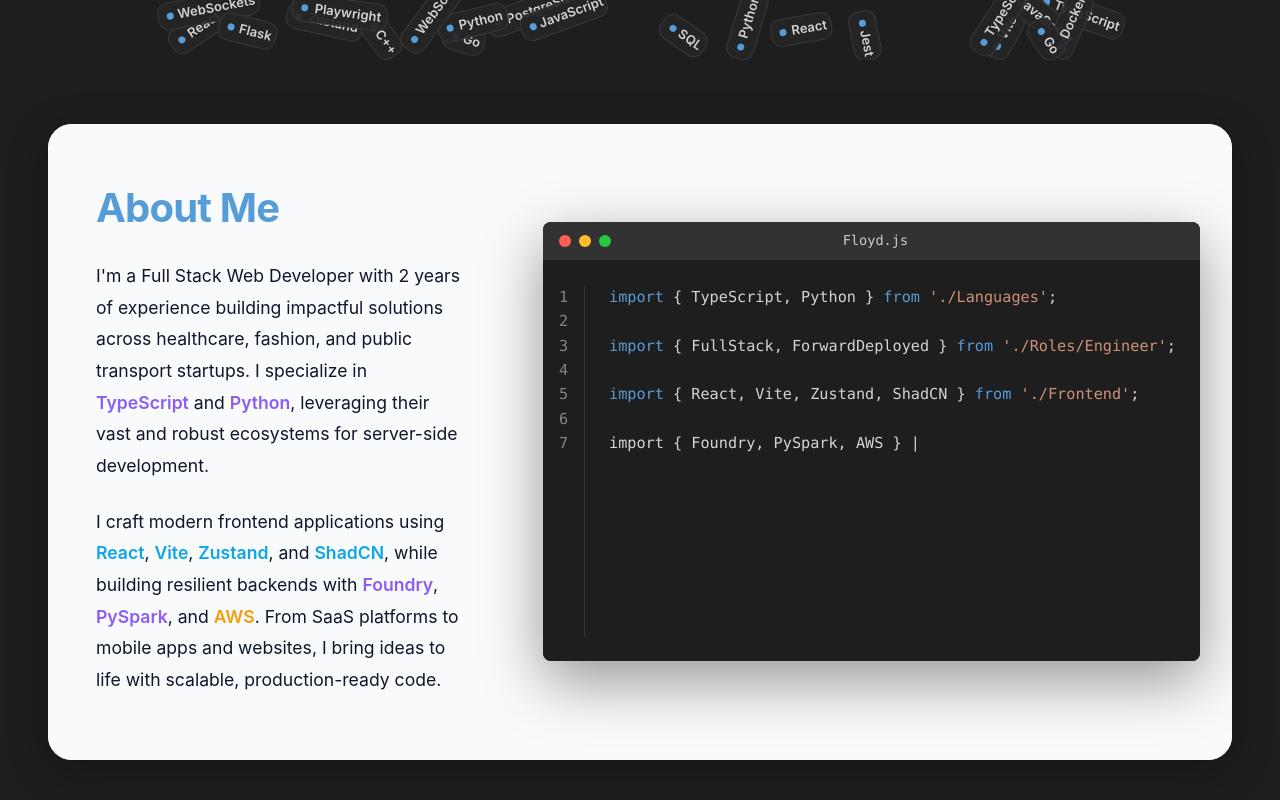
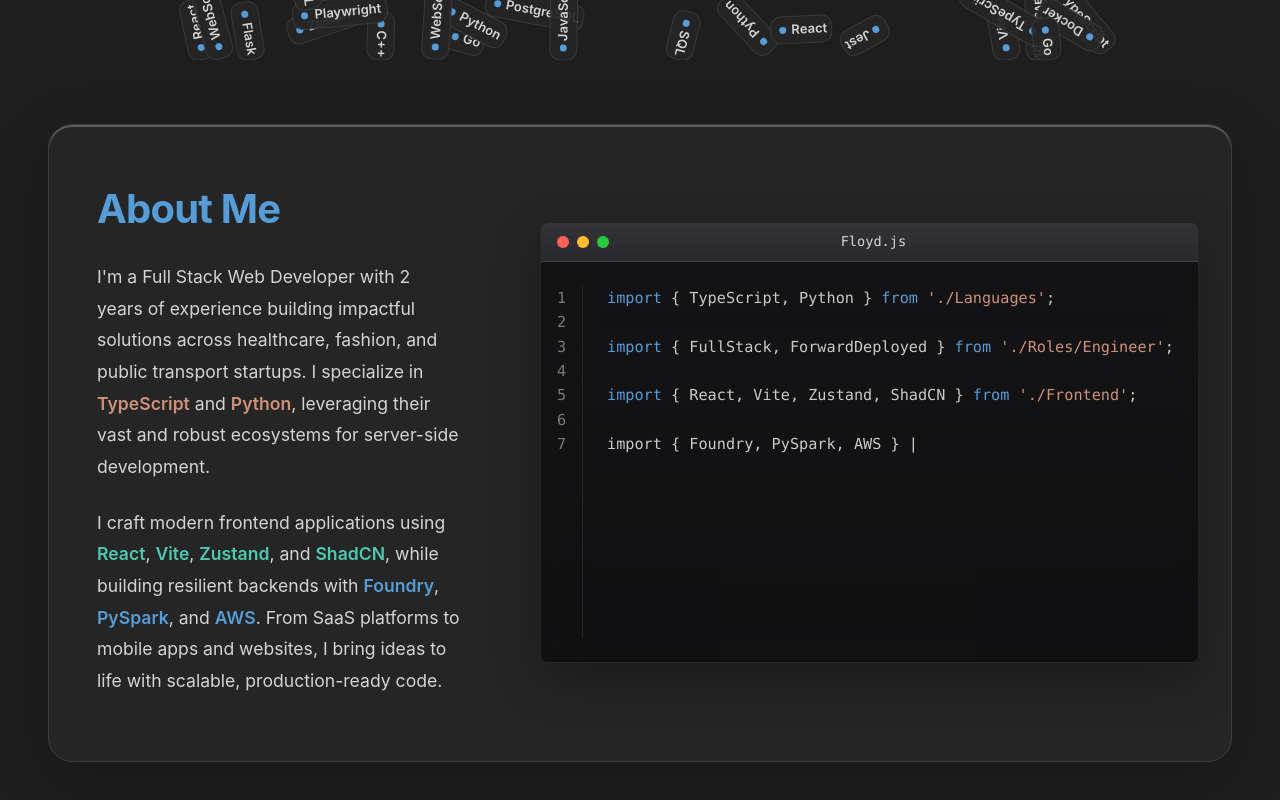
Before and after one commit to Floydbene/personal_webpage, a React (Vite) app: page / in a window 1280 px wide. Shown: the part 820-1620 px from the top of the page. Built offline with nearby package versions, Linux system fonts and the light colour scheme.

Commit message:
finish overhaul

```diff
--- a/src/Data.jsx
+++ b/src/Data.jsx
@@ -37,8 +37,8 @@
         subtitle: "Northslope Technologies",
         imgLink: "https://www.northslope.tech/",
         imgUrl: northslope,
-        title: "Forward Deployed Engineer",
-        timeFrame: "Present",
+        title: "Forward Deployed Software Engineer",
+        timeFrame: "November 2025 - Present",
         text: (
           <ul>
             <li>
@@ -67,7 +67,7 @@
         imgLink: "https://www.proda.com/",
         imgUrl: proda,
         title: "Full-Stack Engineer — London, UK",
-        timeFrame: "June 2024 - Present",
+        timeFrame: "June 2024 - November 2025",
         text: (
           <ul>
             <li>
@@ -197,19 +197,14 @@
         subtitle: "frameworks & tools",
         text: (
           <p className="subText">
-            React (+TypeScript), Vite, Zustand, WebSockets, GitHub Actions,
-            Jest, Flask, SQLite, Docker, Auth0, Duo, Airtable, Asana, Google
-            Sheets, Dall-E, MidJourney.
+            React (+TypeScript), Vite, Zustand, WebSockets, Jest, Flask, SQLite,
+            Docker, Auth0.
           </p>
         ),
       },
       {
         subtitle: "languages",
-        text: (
-          <p className="subText">
-            English, German, Italian (professional proficiency).
-          </p>
-        ),
+        text: <p className="subText">English, German, Italian.</p>,
       },
     ],
   },
--- a/src/components/CodeWindow.css
+++ b/src/components/CodeWindow.css
@@ -7,54 +7,29 @@
   min-height: 600px;
 }
 
-/* Dark mode styling (inverted - light on dark page) */
-.code-window-container.dark {
-  background: transparent;
+.code-window-container .code-window-wrapper {
+  background: var(--theme-cardBackground);
+  border: 1px solid var(--theme-border);
+  border-radius: 24px;
+  overflow: hidden;
+  box-shadow:
+    0 18px 60px rgba(0, 0, 0, 0.18),
+    0 2px 0 rgba(255, 255, 255, 0.25) inset;
+  -webkit-backdrop-filter: blur(14px) saturate(140%);
+  backdrop-filter: blur(14px) saturate(140%);
 }
 
-.code-window-container.dark .code-window-wrapper {
-  background: var(--grey-50);
-  border-radius: 24px;
-  overflow: hidden;
-  box-shadow: 0 10px 40px rgba(0, 0, 0, 0.3);
+.code-window-container .about-section {
+  background: transparent;
+  color: var(--theme-text);
 }
 
-.code-window-container.dark .about-section {
-  background: var(--grey-50);
-  color: var(--grey-900);
+.code-window-container .about-text {
+  color: var(--theme-text);
 }
 
-.code-window-container.dark .about-text {
-  color: var(--grey-900);
-}
-
-.code-window-container.dark .code-window-section {
-  background: var(--grey-50);
-}
-
-/* Light mode styling (inverted - dark on light page) */
-.code-window-container.light {
+.code-window-container .code-window-section {
   background: transparent;
-}
-
-.code-window-container.light .code-window-wrapper {
-  background: #1e1e1e;
-  border-radius: 24px;
-  overflow: hidden;
-  box-shadow: 0 10px 40px rgba(0, 0, 0, 0.2);
-}
-
-.code-window-container.light .about-section {
-  background: #1e1e1e;
-  color: #e5e5e5;
-}
-
-.code-window-container.light .about-text {
-  color: #e5e5e5;
-}
-
-.code-window-container.light .code-window-section {
-  background: #1e1e1e;
 }
 
 .code-window-wrapper {
@@ -77,7 +52,7 @@
   font-weight: 700;
   margin-bottom: 2rem;
   letter-spacing: -0.02em;
-  color: var(--prim);
+  color: var(--theme-primary);
 }
 
 .about-text {
@@ -91,40 +66,28 @@
   margin-bottom: 0;
 }
 
-/* Frontend technologies - Blue/Cyan */
-.tech-frontend {
-  color: #0ea5e9;
+/* Backend technologies - Purple/Violet */
+.tech-blue {
+  color: var(--theme-codeType);
   font-weight: 600;
   transition: color 0.2s ease;
   cursor: default;
 }
 
-.tech-frontend:hover {
-  color: #0284c7;
-}
-
 /* Backend technologies - Purple/Violet */
-.tech-backend {
-  color: #8b5cf6;
+.tech-green {
+  color: var(--theme-codeString);
   font-weight: 600;
   transition: color 0.2s ease;
   cursor: default;
 }
 
-.tech-backend:hover {
-  color: #7c3aed;
-}
-
-/* Infrastructure technologies - Orange/Amber */
-.tech-infra {
-  color: #f59e0b;
+/* Backend technologies - Purple/Violet */
+.tech-red {
+  color: var(--theme-codeKeyword);
   font-weight: 600;
   transition: color 0.2s ease;
   cursor: default;
-}
-
-.tech-infra:hover {
-  color: #d97706;
 }
 
 .tech-highlight {
@@ -148,19 +111,46 @@
 .code-window {
   width: 100%;
   max-width: 800px;
-  background: #1e1e1e;
+  background: linear-gradient(
+    180deg,
+    rgba(20, 20, 22, 0.96),
+    rgba(16, 16, 18, 0.92)
+  );
+  border: 1px solid rgba(255, 255, 255, 0.08);
   border-radius: 8px;
   overflow: hidden;
-  box-shadow: 0 20px 60px rgba(0, 0, 0, 0.4);
+  position: relative;
+  z-index: 0;
+  isolation: isolate;
+  box-shadow:
+    0 16px 50px rgba(0, 0, 0, 0.28),
+    0 1px 0 rgba(255, 255, 255, 0.04) inset;
   font-family: "Fira Code", "Consolas", "Monaco", monospace;
 }
 
+.code-window::before {
+  content: "";
+  position: absolute;
+  inset: 0;
+  border-radius: inherit;
+  background: inherit;
+  transform: translate(14px, 14px);
+  filter: blur(18px);
+  opacity: 0.45;
+  z-index: -1;
+  pointer-events: none;
+}
+
 .window-header {
-  background: #323232;
+  background: linear-gradient(
+    180deg,
+    rgba(54, 54, 58, 0.95),
+    rgba(42, 42, 46, 0.95)
+  );
   padding: 0.75rem 1rem;
   display: flex;
   align-items: center;
-  border-bottom: 1px solid #1e1e1e;
+  border-bottom: 1px solid rgba(255, 255, 255, 0.06);
 }
 
 .window-controls {
@@ -194,7 +184,7 @@
 }
 
 .window-title {
-  color: #cccccc;
+  color: rgba(229, 229, 229, 0.92);
   font-size: 0.85rem;
   flex: 1;
   text-align: center;
@@ -207,9 +197,9 @@
 .window-content {
   display: flex;
   padding: 1.5rem 0;
-  background: #1e1e1e;
+  background: transparent;
   min-height: 400px;
-  color: #d4d4d4;
+  color: rgba(212, 212, 212, 0.95);
   font-size: 0.95rem;
   line-height: 1.6;
   overflow-x: auto;
@@ -217,10 +207,10 @@
 
 .line-numbers {
   padding: 0 1rem;
-  color: #858585;
+  color: rgba(133, 133, 133, 0.9);
   text-align: right;
   user-select: none;
-  border-right: 1px solid #333;
+  border-right: 1px solid rgba(255, 255, 255, 0.08);
   flex: 0 0 auto;
 }
 
--- a/src/components/CodeWindow.jsx
+++ b/src/components/CodeWindow.jsx
@@ -1,6 +1,6 @@
-import React, { useState, useEffect } from 'react';
-import { useTheme } from '../context/ThemeContext';
-import './CodeWindow.css';
+import React, { useState, useEffect } from "react";
+import { useTheme } from "../context/ThemeContext";
+import "./CodeWindow.css";
 
 const CodeWindow = () => {
   const { isDarkMode } = useTheme();
@@ -27,7 +27,7 @@
     "  backend: [Foundry, PySpark, AWS],",
     "  builds: ['SaaS apps', 'Mobile apps', 'Websites'],",
     "  specialization: 'Scalable solutions with robust ecosystems',",
-    "});"
+    "});",
   ];
 
   useEffect(() => {
@@ -36,36 +36,38 @@
 
       if (currentCharIndex < currentLine.length) {
         const timeout = setTimeout(() => {
-          setDisplayedLines(prev => {
+          setDisplayedLines((prev) => {
             const newLines = [...prev];
             if (newLines[currentLineIndex]) {
               newLines[currentLineIndex] = {
-                text: newLines[currentLineIndex].text + currentLine[currentCharIndex],
-                complete: false
+                text:
+                  newLines[currentLineIndex].text +
+                  currentLine[currentCharIndex],
+                complete: false,
               };
             } else {
               newLines[currentLineIndex] = {
                 text: currentLine[currentCharIndex],
-                complete: false
+                complete: false,
               };
             }
             return newLines;
           });
-          setCurrentCharIndex(prev => prev + 1);
+          setCurrentCharIndex((prev) => prev + 1);
         }, 30); // typing speed
 
         return () => clearTimeout(timeout);
       } else {
         // Mark line as complete and move to next line after a brief pause
         const timeout = setTimeout(() => {
-          setDisplayedLines(prev => {
+          setDisplayedLines((prev) => {
             const newLines = [...prev];
             if (newLines[currentLineIndex]) {
               newLines[currentLineIndex].complete = true;
             }
             return newLines;
           });
-          setCurrentLineIndex(prev => prev + 1);
+          setCurrentLineIndex((prev) => prev + 1);
           setCurrentCharIndex(0);
         }, 100);
 
@@ -75,27 +77,31 @@
   }, [currentLineIndex, currentCharIndex, codeLines]);
 
   return (
-    <div className={`code-window-container ${isDarkMode ? 'dark' : 'light'} fade-in`}>
+    <div
+      className={`code-window-container ${isDarkMode ? "dark" : "light"} fade-in`}
+    >
       <div className="code-window-wrapper">
         <div className="about-section">
           <h2 className="about-heading">About Me</h2>
           <p className="about-text">
-            I'm a Full Stack Web Developer with 2 years of experience building impactful solutions
-            across healthcare, fashion, and public transport startups. I specialize in{' '}
-            <span className="tech-backend">TypeScript</span> and{' '}
-            <span className="tech-backend">Python</span>, leveraging their vast and robust ecosystems
-            for server-side development.
+            I'm a Full Stack Web Developer with 2 years of experience building
+            impactful solutions across healthcare, fashion, and public transport
+            startups. I specialize in{" "}
+            <span className="tech-green">TypeScript</span> and{" "}
+            <span className="tech-green">Python</span>, leveraging their vast
+            and robust ecosystems for server-side development.
           </p>
           <p className="about-text">
-            I craft modern frontend applications using{' '}
-            <span className="tech-frontend">React</span>,{' '}
-            <span className="tech-frontend">Vite</span>,{' '}
-            <span className="tech-frontend">Zustand</span>, and{' '}
-            <span className="tech-frontend">ShadCN</span>, while building resilient backends with{' '}
-            <span className="tech-backend">Foundry</span>,{' '}
-            <span className="tech-backend">PySpark</span>, and{' '}
-            <span className="tech-infra">AWS</span>. From SaaS platforms to mobile apps and websites,
-            I bring ideas to life with scalable, production-ready code.
+            I craft modern frontend applications using{" "}
+            <span className="tech-blue">React</span>,{" "}
+            <span className="tech-blue">Vite</span>,{" "}
+            <span className="tech-blue">Zustand</span>, and{" "}
+            <span className="tech-blue">ShadCN</span>, while building resilient
+            backends with <span className="tech-red">Foundry</span>,{" "}
+            <span className="tech-red">PySpark</span>, and{" "}
+            <span className="tech-red">AWS</span>. From SaaS platforms to mobile
+            apps and websites, I bring ideas to life with scalable,
+            production-ready code.
           </p>
         </div>
 
@@ -113,12 +119,15 @@
             <div className="window-content">
               <div className="line-numbers">
                 {displayedLines.map((_, index) => (
-                  <div key={index} className="line-number">{index + 1}</div>
+                  <div key={index} className="line-number">
+                    {index + 1}
+                  </div>
                 ))}
               </div>
               <div className="code-lines">
                 {displayedLines.map((line, index) => {
-                  if (!line) return <div key={index} className="code-line"></div>;
+                  if (!line)
+                    return <div key={index} className="code-line"></div>;
 
                   return (
                     <div key={index} className="code-line">
@@ -127,9 +136,11 @@
                       ) : (
                         <span>{line.text}</span>
                       )}
-                      {index === currentLineIndex && currentCharIndex < codeLines[currentLineIndex]?.length && (
-                        <span className="cursor-blink">|</span>
-                      )}
+                      {index === currentLineIndex &&
+                        currentCharIndex <
+                          codeLines[currentLineIndex]?.length && (
+                          <span className="cursor-blink">|</span>
+                        )}
                     </div>
                   );
                 })}
@@ -151,10 +162,14 @@
 
   // Pattern to match keywords, strings, functions, properties
   const patterns = [
-    { regex: /\b(import|from|export|const|let|var|function|return|if|else|for|while)\b/g, className: 'keyword' },
-    { regex: /('[^']*'|"[^"]*")/g, className: 'string' },
-    { regex: /(\w+)(?=\()/g, className: 'function' },
-    { regex: /(\w+)(?=:)/g, className: 'property' },
+    {
+      regex:
+        /\b(import|from|export|const|let|var|function|return|if|else|for|while)\b/g,
+      className: "keyword",
+    },
+    { regex: /('[^']*'|"[^"]*")/g, className: "string" },
+    { regex: /(\w+)(?=\()/g, className: "function" },
+    { regex: /(\w+)(?=:)/g, className: "property" },
   ];
 
   // Find all matches
@@ -166,7 +181,7 @@
         start: match.index,
         end: match.index + match[0].length,
         text: match[0],
-        className
+        className,
       });
     }
   });
@@ -177,7 +192,7 @@
   // Remove overlapping matches (keep the first one)
   const filteredMatches = [];
   let lastEnd = -1;
-  matches.forEach(match => {
+  matches.forEach((match) => {
     if (match.start >= lastEnd) {
       filteredMatches.push(match);
       lastEnd = match.end;
@@ -189,21 +204,23 @@
     // Add text before this match
     if (match.start > currentIndex) {
       tokens.push(
-        <span key={`text-${idx}`}>{line.substring(currentIndex, match.start)}</span>
+        <span key={`text-${idx}`}>
+          {line.substring(currentIndex, match.start)}
+        </span>,
       );
     }
     // Add the matched text with styling
     tokens.push(
-      <span key={`match-${idx}`} className={match.className}>{match.text}</span>
+      <span key={`match-${idx}`} className={match.className}>
+        {match.text}
+      </span>,
     );
     currentIndex = match.end;
   });
 
   // Add any remaining text
   if (currentIndex < line.length) {
-    tokens.push(
-      <span key="text-end">{line.substring(currentIndex)}</span>
-    );
+    tokens.push(<span key="text-end">{line.substring(currentIndex)}</span>);
   }
 
   return <>{tokens}</>;
--- a/src/components/Journey.css
+++ b/src/components/Journey.css
@@ -39,12 +39,12 @@
 
 .timeline-item.left {
   justify-content: flex-end;
-  padding-right: calc(50% + 40px);
+  padding-left: calc(50% + 20px);
 }
 
 .timeline-item.right {
-  justify-content: flex-start;
-  padding-left: calc(50% + 40px);
+  justify-content: flex-end;
+  padding-right: calc(50% + 20px);
 }
 
 .timeline-content-link {
--- a/src/components/Research.jsx
+++ /dev/null
@@ -1,48 +0,0 @@
-import { researches } from "../Data";
-import "animate.css/animate.min.css";
-import AOS from "aos";
-import "aos/dist/aos.css";
-import { useEffect } from "react";
-import "./newStyle.css";
-const Research = () => {
-  useEffect(() => {
-    AOS.init({ duration: 300, once: true });
-  }, []);
-  return (
-    <section className="Research-center">
-      <h1 className="sectionh1" id="Research">
-        My Research
-      </h1>
-      {researches.map((research) => {
-        const { id, title, link, tags } = research;
-        return (
-          <div className="research" key={id} data-aos="zoom-in">
-            <div className="right">
-              <h2
-                className="research-title"
-                style={{ cursor: "pointer" }}
-                onClick={() => window.open(link, "_self")}
-              >
-                {title}
-              </h2>
-              <div className="madewith">
-                <h4 className="tech-used">Topics:</h4>
-                <div className="tags">
-                  {tags.map((tag) => {
-                    return (
-                      <p className="tag" key={tag}>
-                        {tag}
-                      </p>
-                    );
-                  })}
-                </div>
-              </div>
-            </div>
-          </div>
-        );
-      })}
-    </section>
-  );
-};
-
-export default Research;
--- a/src/index.css
+++ b/src/index.css
@@ -333,6 +333,7 @@
   display: flex;
   flex-direction: column;
   gap: 1.25rem;
+  padding-bottom: 3rem;
 }
 .projects-subtitle {
   text-align: center;
@@ -461,11 +462,19 @@
 }
 .tag--professional {
   color: var(--theme-primary);
-  border-color: color-mix(in srgb, var(--theme-primary) 60%, var(--theme-border) 40%);
+  border-color: color-mix(
+    in srgb,
+    var(--theme-primary) 60%,
+    var(--theme-border) 40%
+  );
 }
 .tag--project {
   color: var(--theme-accent);
-  border-color: color-mix(in srgb, var(--theme-accent) 60%, var(--theme-border) 40%);
+  border-color: color-mix(
+    in srgb,
+    var(--theme-accent) 60%,
+    var(--theme-border) 40%
+  );
 }
 .project {
   width: 100%;
@@ -813,7 +822,7 @@
 .hover:hover {
   transform: scale(1.05, 1.05);
   transition: 0.1s linear;
-  color: var(--background);
+  color: var(--theme-primary);
   cursor: pointer;
 }
 
@@ -948,16 +957,17 @@
   font-size: 1.7rem;
 }
 .bottomrow {
-  display: grid;
+  display: flex;
+  justify-content: space-between;
   margin: 5rem auto;
   color: white;
-  text-align: center;
   width: 80vw;
   grid-template-columns: 1fr 1fr 1fr 1fr;
 }
 
 .social {
   font-weight: 100;
+  width: min-content;
   cursor: pointer;
 }
 .social:hover {
@@ -1113,7 +1123,11 @@
 
 .tag:not(.tag--professional):not(.tag--project) {
   color: var(--theme-accent);
-  border-color: color-mix(in srgb, var(--theme-accent) 60%, var(--theme-border) 40%);
+  border-color: color-mix(
+    in srgb,
+    var(--theme-accent) 60%,
+    var(--theme-border) 40%
+  );
 }
 
 /* Research */
--- a/src/pages/Landing.jsx
+++ b/src/pages/Landing.jsx
@@ -2,7 +2,6 @@
 import "react-toastify/dist/ReactToastify.css";
 import Projects from "../components/Projects";
 import React from "react";
-import Research from "../components/Research";
 import floydImage from "../assets/floyd.jpeg";
 import CodeWindow from "../components/CodeWindow";
 import Journey from "../components/Journey";
@@ -50,7 +49,6 @@
       <Journey />
       <SkillsShowcase />
       <Projects id="projects" />
-      <Research id="research" />
       <div className="bottomrow fade-in">
         <h4 className="social" onClick={() => copyEmail()}>
           Email
--- a/src/pages/Resume.jsx
+++ b/src/pages/Resume.jsx
@@ -34,9 +34,7 @@
             marginBottom: "2rem",
           }}
         >
-          <h1 className="resume-title">
-            Software Engineer, Startup Generalist
-          </h1>
+          <h1 className="resume-title">Forward Deployed Software Engineer</h1>
         </div>
         {resumeData.map((datapoint) => {
           return <ResumeSection info={datapoint} key={datapoint.id} />;
```
Also changed, not shown: src/components/Projects.jsx (+35 -7 lines), src/components/SkillsRain.jsx (+34 -12 lines).
